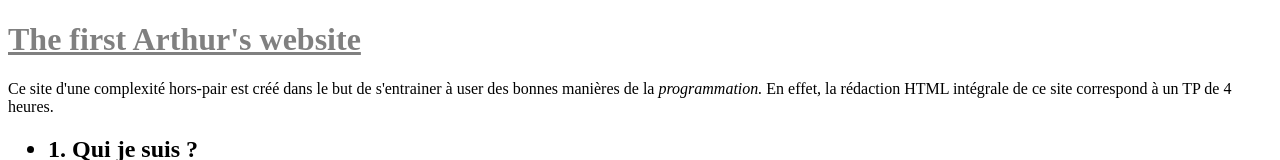
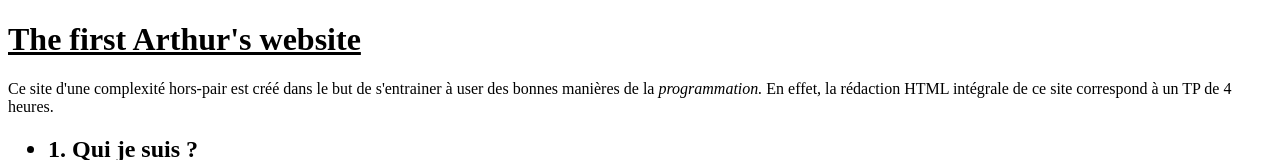
Before and after one commit to ArthurBarre/hetic-w1p2021-abarre, a plain HTML site: page index.html in a window 1280 px wide. Shown: the top 160 px of the page. Drawn offline with Linux system fonts and the light colour scheme; files whose address does not match are found by name.

Commit message:
jeu14.03

```diff
--- a/index.html
+++ b/index.html
@@ -10,7 +10,7 @@
 
 <body style="background-color:white">
   <header>
-    <h1 style="color:grey">
+    <h1 style="color:black">
       <u>The first Arthur's website</u>
     </h1>
 
@@ -47,6 +47,7 @@
 
       Semaine intensive
     </h3>
+    <input type="text">salut</input>
     <p>
       En effet dans le courrant de notre première semaine étudiante, à l'école Hetic situé au
       <em> 27 Bis Rue du Progrès, 93100 Montreuil.</em> Nous avons alors eu l'occasion de créer
```
